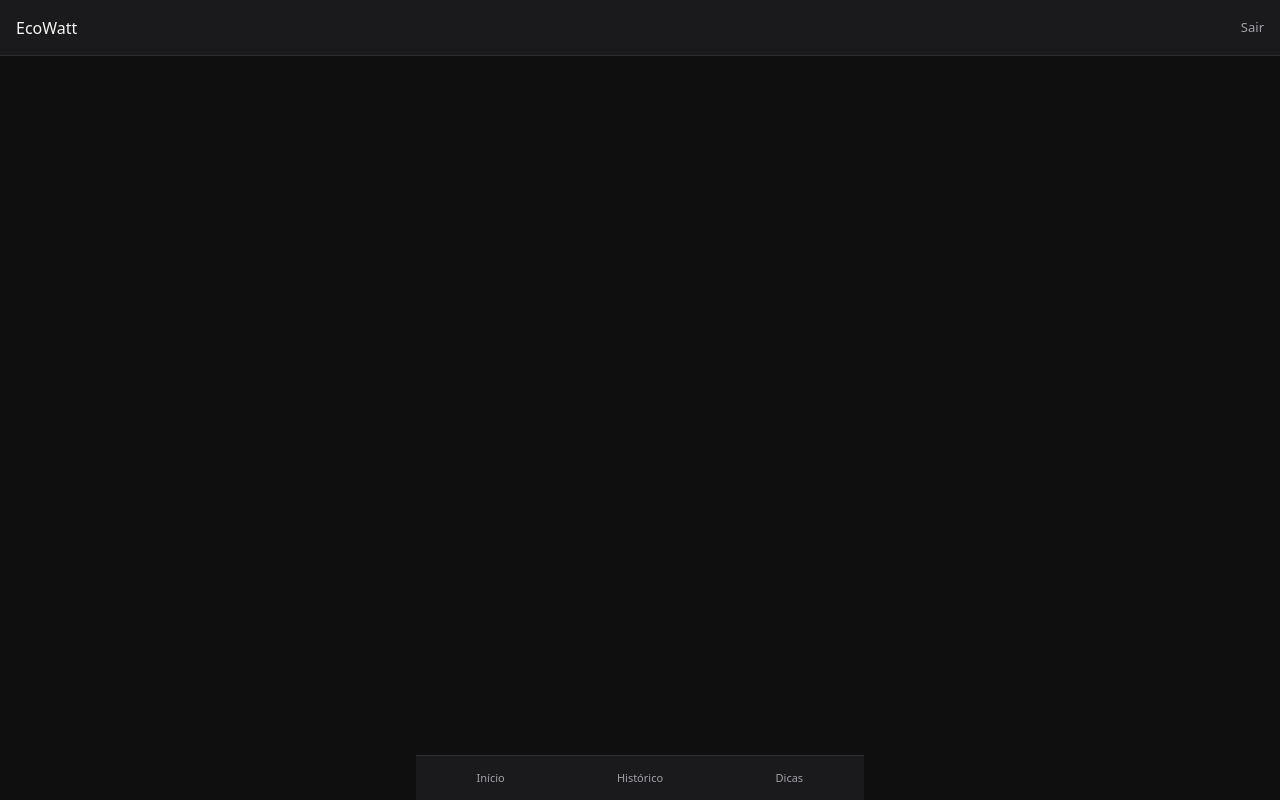
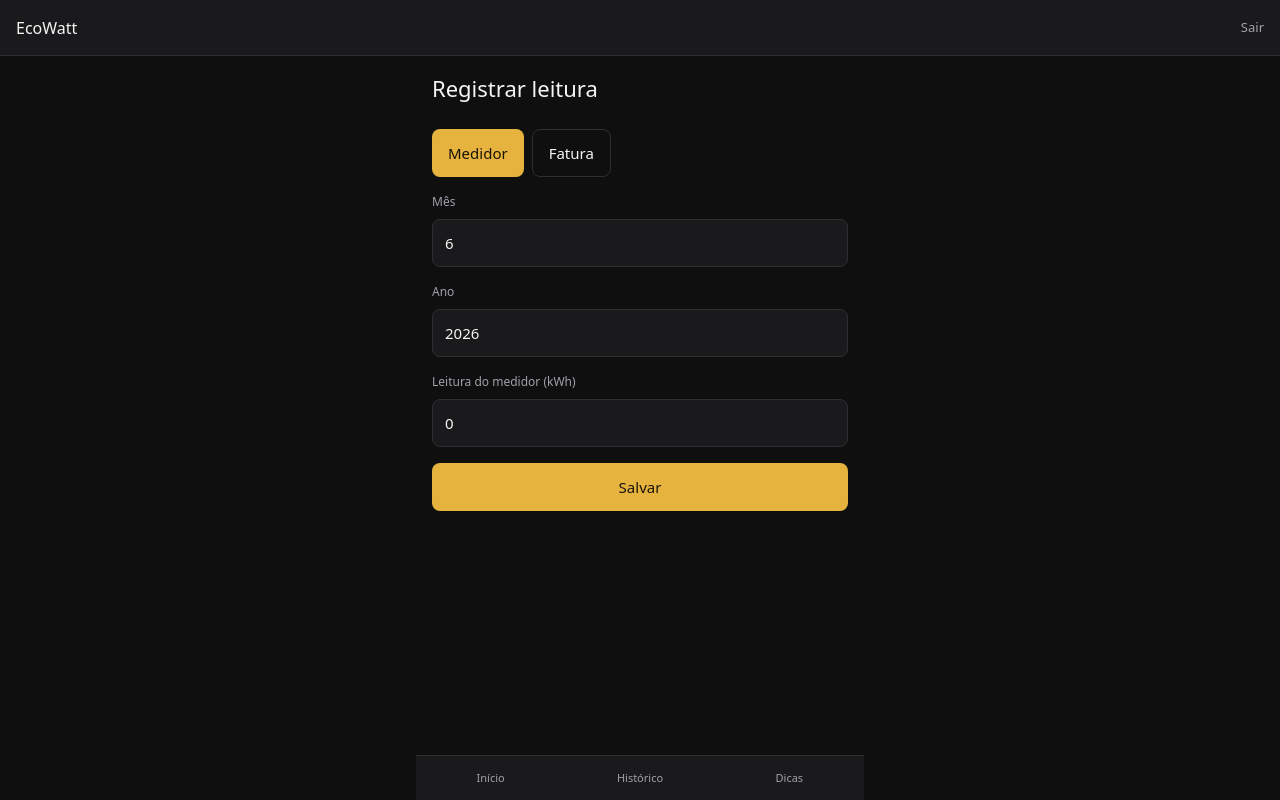
Before and after one commit to mathvsk/frontend, an Angular app: page /leituras/registrar in a window 1280 px wide. Built offline with nearby package versions, Linux system fonts and the light colour scheme; sample sign-in values are in the browser's storage.

Commit message:
feat: tela registrar leitura manual/fatura (RF02, RN02)

```diff
--- a/src/app/features/leituras/registrar/registrar-leitura.ts
+++ b/src/app/features/leituras/registrar/registrar-leitura.ts
@@ -1,4 +1,66 @@
-import { Component } from '@angular/core';
+import { Component, inject, signal } from '@angular/core';
+import { LeituraService } from '../../../core/api/leitura.service';
+import { ResidenciaSelecionadaService } from '../../../core/api/residencia-selecionada.service';
+import { Leitura, OrigemLeitura } from '../../../core/models/api.models';
+import { UiButton } from '../../../shared/ui/ui-button';
+import { UiTextField } from '../../../shared/ui/ui-text-field';
+import { UiCard } from '../../../shared/ui/ui-card';
 
-@Component({ selector: 'app-registrar-leitura', template: '' })
-export class RegistrarLeituraPage {}
+@Component({
+  selector: 'app-registrar-leitura',
+  imports: [UiButton, UiTextField, UiCard],
+  template: `
+    <h1 class="mb-6 text-h1 font-medium">Registrar leitura</h1>
+    <div class="mb-4 flex gap-2">
+      <app-button [variant]="origem()==='Manual' ? 'primary':'ghost'" (click)="origem.set('Manual')">Medidor</app-button>
+      <app-button [variant]="origem()==='Fatura' ? 'primary':'ghost'" (click)="origem.set('Fatura')">Fatura</app-button>
+    </div>
+    <div class="flex flex-col gap-4">
+      <app-text-field label="Mês" type="number" [value]="String(mes())" (valueChange)="mes.set(+$event)" />
+      <app-text-field label="Ano" type="number" [value]="String(ano())" (valueChange)="ano.set(+$event)" />
+      @if (origem()==='Manual') {
+        <app-text-field label="Leitura do medidor (kWh)" type="number" [value]="String(valorMedidor())" (valueChange)="valorMedidor.set(+$event)" />
+      } @else {
+        <app-text-field label="Consumo da fatura (kWh)" type="number" [value]="String(consumoKwh())" (valueChange)="consumoKwh.set(+$event)" />
+      }
+      @if (erro()) { <p class="text-[13px] text-danger">{{ erro() }}</p> }
+      <app-button (click)="salvar()" [disabled]="carregando()">Salvar</app-button>
+      @if (resultado(); as r) {
+        <app-card>
+          <p class="text-[13px] text-muted">Consumo</p>
+          <p class="text-h2 font-medium">{{ r.consumoKwh }} kWh · R$ {{ r.custoEstimado.toFixed(2) }}</p>
+        </app-card>
+      }
+    </div>`,
+})
+export class RegistrarLeituraPage {
+  private service = inject(LeituraService);
+  private sel = inject(ResidenciaSelecionadaService);
+  protected String = String;
+
+  origem = signal<OrigemLeitura>('Manual');
+  mes = signal(new Date().getMonth() + 1);
+  ano = signal(new Date().getFullYear());
+  valorMedidor = signal(0);
+  consumoKwh = signal(0);
+  resultado = signal<Leitura | null>(null);
+  erro = signal<string | null>(null);
+  carregando = signal(false);
+
+  salvar(): void {
+    const r = this.sel.atual();
+    if (!r) { this.erro.set('Selecione uma residência.'); return; }
+    this.erro.set(null);
+    this.carregando.set(true);
+    this.service.registrar(r.id, {
+      mesReferencia: this.mes(),
+      anoReferencia: this.ano(),
+      origem: this.origem(),
+      valorMedidor: this.origem() === 'Manual' ? this.valorMedidor() : null,
+      consumoKwh: this.origem() === 'Fatura' ? this.consumoKwh() : null,
+    }).subscribe({
+      next: (res) => { this.resultado.set(res); this.carregando.set(false); },
+      error: (e) => { this.erro.set(e?.mensagem ?? 'Falha ao salvar.'); this.carregando.set(false); },
+    });
+  }
+}
```
Also changed, not shown: 1 other file (tests, documents, lock files or other folders).
